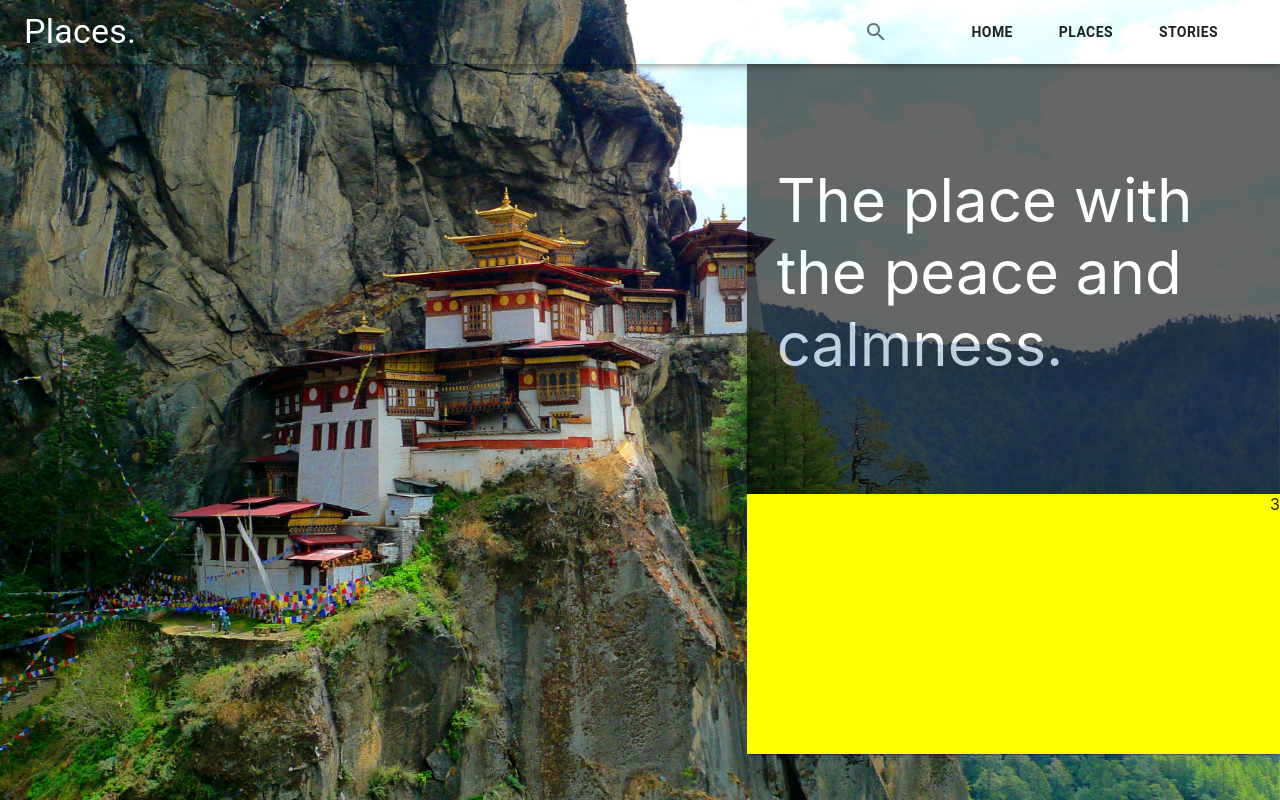
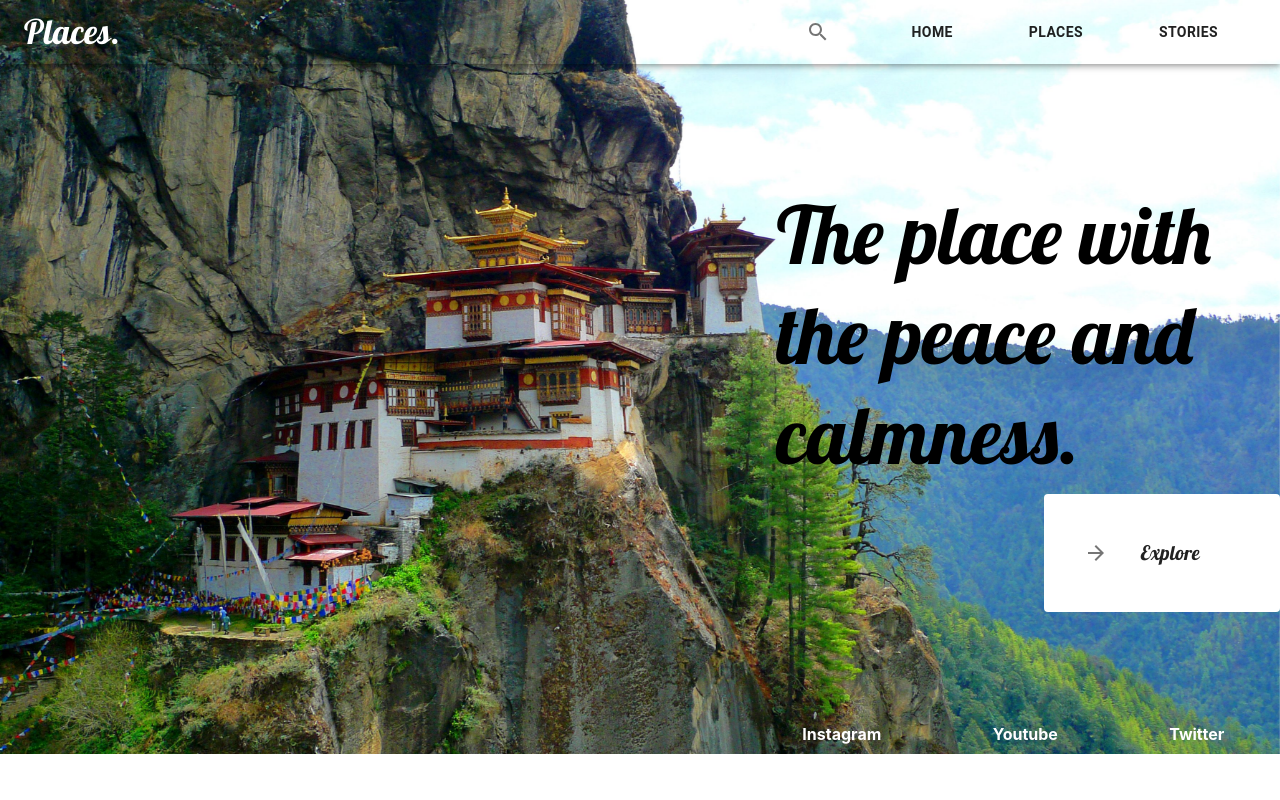
Before and after one commit to deyRupak/react-landing-pages, a React (Create React App) app: page /react-landing-pages/2 in a window 1280 px wide. Built offline with nearby package versions, Linux system fonts and the light colour scheme.

Commit message:
Finish Right

```diff
--- a/package.json
+++ b/package.json
@@ -12,6 +12,7 @@
     "faker": "^4.1.0",
     "gh-pages": "^3.0.0",
     "react": "^16.13.1",
+    "react-blur": "^0.6.0",
     "react-dom": "^16.13.1",
     "react-router-dom": "^5.2.0",
     "react-scripts": "3.4.1"
--- a/src/components/proj2/Nav.js
+++ b/src/components/proj2/Nav.js
@@ -13,12 +13,12 @@ const useStyles = makeStyles((theme) => ({
     flexGrow: 1,
   },
   searchButton: {
-        marginRight: theme.spacing(8)
-
+    marginRight: theme.spacing(4),
   },
   title: {
     flexGrow: 1,
-        textAlign: 'left'
+    textAlign: "left",
+    fontFamily: "Lobster, cursive",
   },
 }));
 
@@ -27,18 +27,37 @@ export default function ButtonAppBar() {
 
     return (
       <div className={classes.root}>
-            <AppBar position="static" style= {{background: 'transparent'}}>
+        <AppBar position="static" style={{ background: "transparent" }}>
           <Toolbar>
-
             <Typography variant="h4" className={classes.title}>
               Places.
             </Typography>
-                    <IconButton edge="start" className={classes.searchButton} color="black" aria-label="search">
+            <IconButton
+              edge="start"
+              className={classes.searchButton}
+              color="black"
+              aria-label="search"
+            >
               <SearchIcon />
             </IconButton>
-                    <Button color="black" style={{ paddingRight: 38, fontWeight: 600 }}>Home</Button>
-                    <Button color="black" style={{ paddingRight: 38, fontWeight: 600 }}>Places</Button>
-                    <Button color="black" style={{ paddingRight: 38, fontWeight: 600 }}>Stories</Button>
+            <Button
+              color="black"
+              style={{ paddingLeft: 38, paddingRight: 38, fontWeight: 600 }}
+            >
+              Home
+            </Button>
+            <Button
+              color="black"
+              style={{ paddingLeft: 38, paddingRight: 38, fontWeight: 600 }}
+            >
+              Places
+            </Button>
+            <Button
+              color="black"
+              style={{ paddingLeft: 38, paddingRight: 38, fontWeight: 600 }}
+            >
+              Stories
+            </Button>
           </Toolbar>
         </AppBar>
       </div>
--- a/src/components/proj2/Right.js
+++ b/src/components/proj2/Right.js
@@ -1,47 +1,118 @@
 import React from 'react'
+import Left from "./Left";
 
 import Paper from '@material-ui/core/Paper';
 import Grid from '@material-ui/core/Grid';
-import Left from './Left'
+import ListItem from '@material-ui/core/ListItem';
+import ListItemText from "@material-ui/core/ListItemText";
+import ListItemIcon from '@material-ui/core/ListItemIcon';
+import Typography from "@material-ui/core/Typography";
 
+import IconButton from '@material-ui/core/IconButton';
+import ArrowForwardIcon from '@material-ui/icons/ArrowForward';
 
 import './Styles.css'
 
 export default function Right() {
     return (
-        <Paper style={{ height: '690px', background: 'transparent'}}>
+      <Paper
+        style={{
+          height: "690px",
+          background: "transparent",
+        }}
+        elevation={0}
+      >
         <Grid container>
-                <Grid item xs={12}
+          <Grid
+            item
+            xs={12}
             style={{
-                        height: '430px',
-                        fontSize: '60px',
-                        textAlign: 'left',
-                        justify: 'center',
+              height: "430px",
+              fontSize: "80px",
+              textAlign: "left",
+              justify: "center",
               paddingTop: 40,
               paddingLeft: 30,
-                        opacity: 0.6,
-                        color: 'white',
-                        background: 'black'
-                    }}>
+              color: "black",
+              background: "transparent",
+              fontFamily: "Lobster, cursive",
+            }}
+          >
             <p>
-                    The place with<br /> the peace and<br /> calmness.
+              The place with
+              <br /> the peace and
+              <br /> calmness.
             </p>
-
           </Grid>
-                <Grid item xs={12}
+          <Grid
+            item
+            xs={12}
             style={{
-                        background: 'yellow',
-                        height: '260px'
-                    }}>
-                    <Grid container
+              background: "transparent",
+              height: "230px",
+            }}
+          >
+            <Grid
+              container
               direction="row"
               justify="flex-end"
-                        alignItems="center">
-                        <Grid item>3</Grid>
+              alignItems="center"
+            >
+              <Grid item>
+                <Paper
+                  style={{
+                    width: "100%",
+                    textAlign: "center",
+                  }}
+                  elevation={0}
+                >
+                  <ListItem button style={{ padding: 40, paddingRight: 80 }}>
+                    <ListItemIcon>
+                      <ArrowForwardIcon />
+                    </ListItemIcon>
+                    <ListItemText
+                      primary={
+                        <Typography
+                          style={{
+                            fontFamily: "Lobster, cursive",
+                            fontSize: "20px",
+                          }}
+                        >
+                          Explore
+                        </Typography>
+                      }
+                    />
+                  </ListItem>
+                </Paper>
               </Grid>
             </Grid>
-
+          </Grid>
+          <Grid
+            item
+            xs={12}
+            style={{
+              background: "transparent",
+              height: "30px",
+            }}
+          >
+            <Grid
+              container
+              direction="row"
+              justify="space-around"
+              alignItems="center"
+            >
+              <Grid item style={{ fontWeight: 700, color: "white" }}>
+                Instagram
+              </Grid>
+              <Grid item style={{ fontWeight: 700, color: "white" }}>
+                Youtube
+              </Grid>
+              <Grid item style={{ fontWeight: 700, color: "white" }}>
+                Twitter
+              </Grid>
+            </Grid>
+          </Grid>
         </Grid>
       </Paper>
-    )
+    );
 }
--- a/src/components/proj2/Styles.css
+++ b/src/components/proj2/Styles.css
@@ -1,4 +1,6 @@
-.home {
+@import url('https://fonts.googleapis.com/css2?family=Lobster&display=swap');
+
+.home2 {
     background: url(../../static/images/cards/wall4.jpg) no-repeat center center fixed;
     background-size: cover;
 }
--- a/src/components/proj2/index.js
+++ b/src/components/proj2/index.js
@@ -11,7 +11,7 @@ import './Styles.css'
 
 export default function index() {
     return (
-        <div className="home">
+        <div className="home2">
 
             <Grid container
                 direction="row"
```
Also changed, not shown: 1 other file (tests, documents, lock files or other folders). Lines whose indentation alone changed are shown as unchanged.
